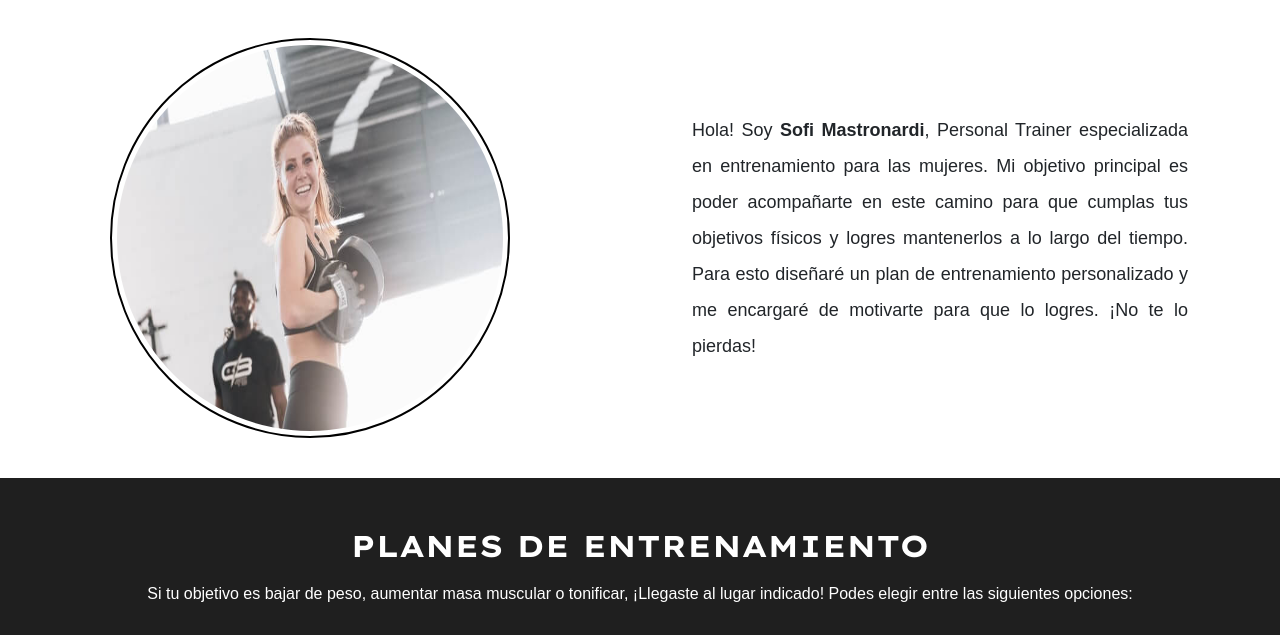
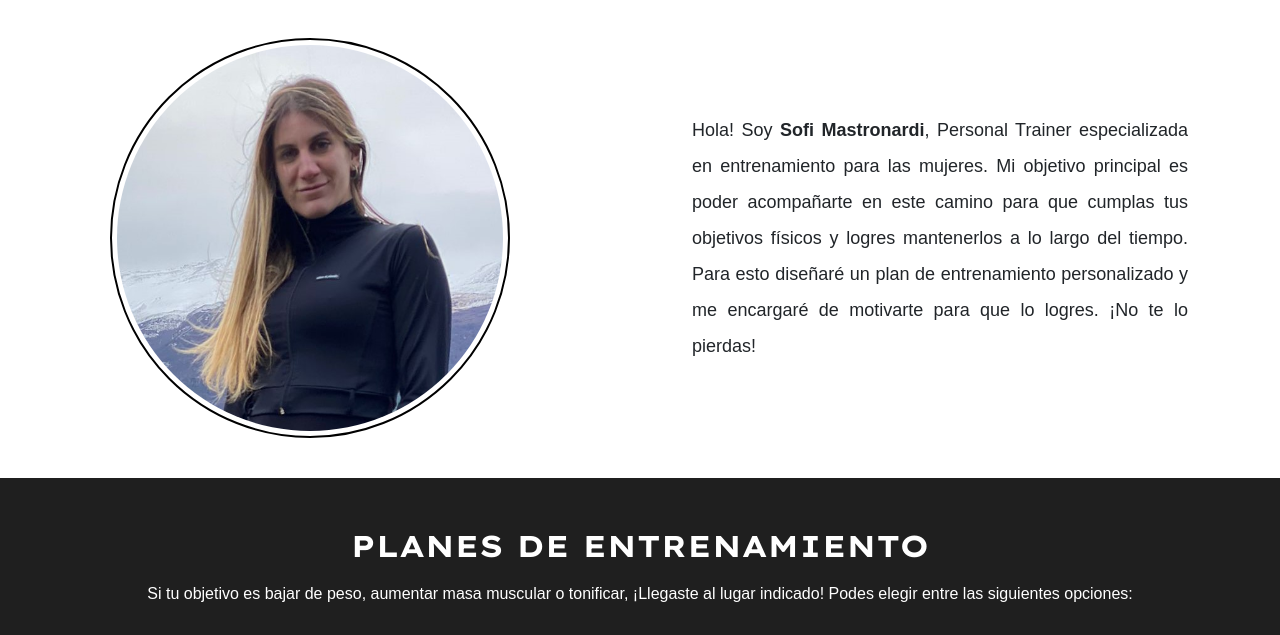
Before and after one commit to lara-odb/web_sofitness, a website: page index.html in a window 1280 px wide. Shown: the part 687-1322 px from the top of the page. Drawn offline with nearby package versions, Linux system fonts and the light colour scheme; a web font is replaced by a local one.

Commit message:
fotoperfil

```diff
--- a/index.html
+++ b/index.html
@@ -90,7 +90,7 @@
               <div class="about">
                 <h1>SOFITNESS</h1>
 
-                <img class="profile-pic" src="./scss/img/profile.jpg" alt="avatar">
+                <img class="profile-pic" src="./scss/img/profile.jpeg" alt="avatar">
 
                 <div class="div-fondo-blanco">
                   <p>Hola! Soy <span>Sofi Mastronardi</span>, Personal Trainer especializada en entrenamiento para las mujeres.
```
Also changed, not shown: scss/img/profile.jpeg (added), scss/img/sofi.jpeg (added).
